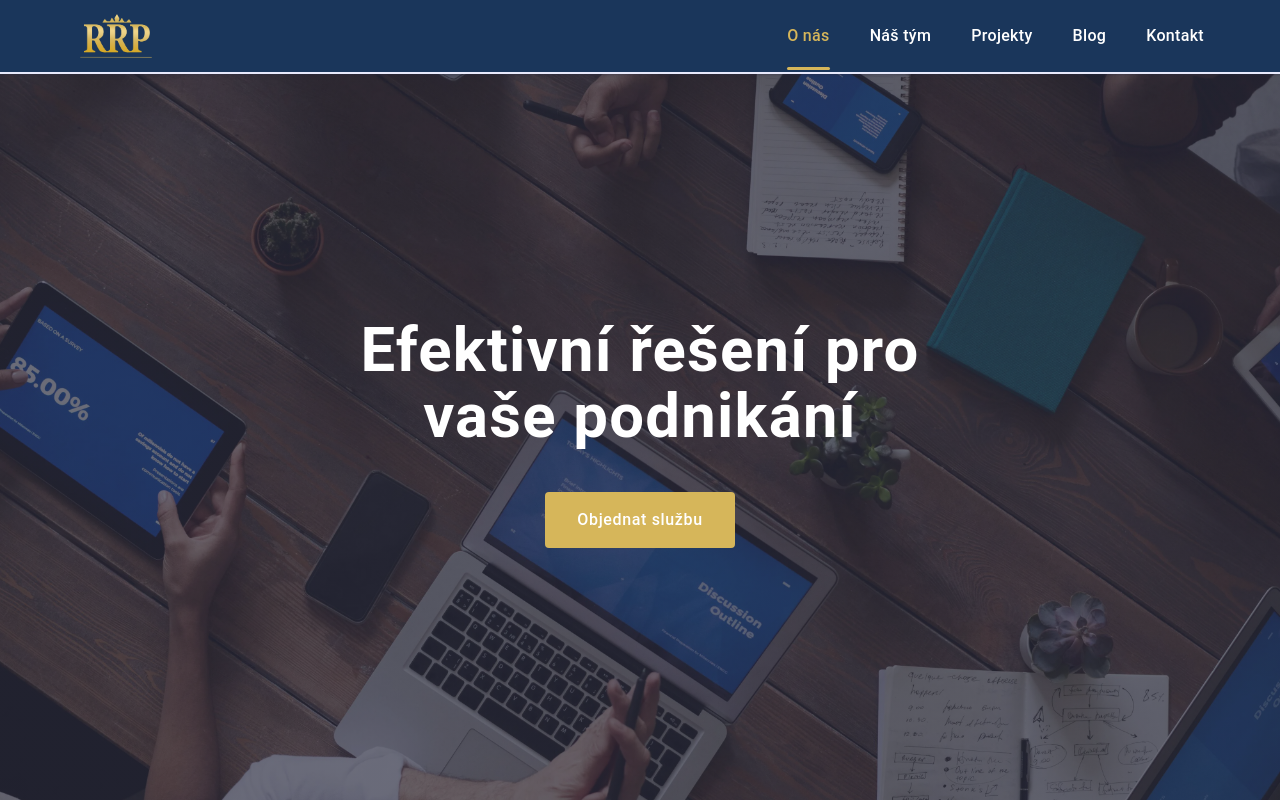
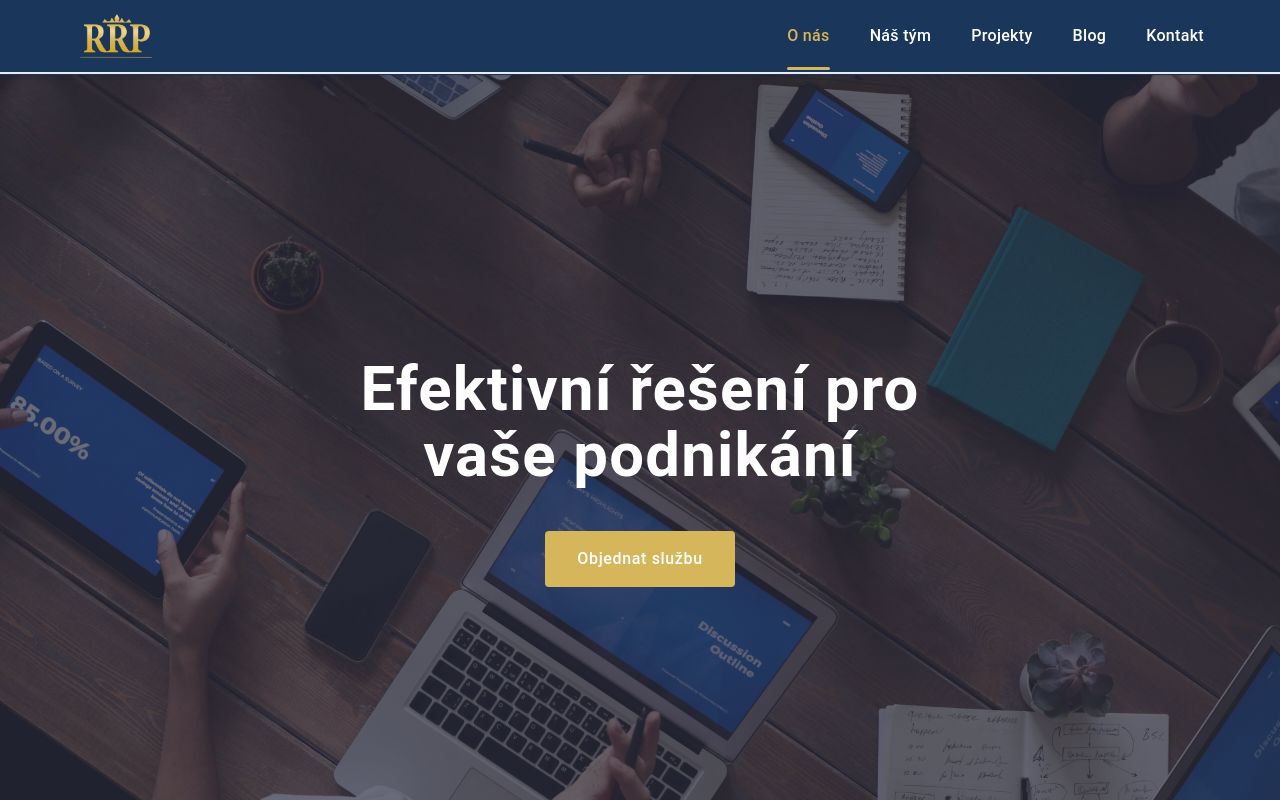
Before and after one commit to svitlanahavrylets/RRP, a React (Vite) app: page / in a window 1280 px wide. Shown: the top 800 px of the page. Built offline with nearby package versions, Linux system fonts and the light colour scheme.

Commit message:
update3 height hero img

```diff
--- a/src/page/HomePage/HomePage.jsx
+++ b/src/page/HomePage/HomePage.jsx
@@ -8,15 +8,26 @@ const HomePage = () => {
   const [isModalOpen, setIsModalOpen] = useState(false);
 
   useEffect(() => {
-    const setVh = () => {
-      const vh = window.innerHeight * 0.01;
-      document.documentElement.style.setProperty("--vh", `${vh}px`);
+    const setRealHeight = () => {
+      const height = window.innerHeight;
+      document.documentElement.style.setProperty(
+        "--real-height",
+        `${height}px`
+      );
+      if (window.innerWidth < 768) {
+        const height = document.documentElement.clientHeight;
+        document.documentElement.style.setProperty(
+          "--real-height",
+          `${height}px`
+        );
+      }
     };
 
-    setVh();
-    window.addEventListener("resize", setVh);
+    setRealHeight(); // встановити при першому завантаженні
 
-    return () => window.removeEventListener("resize", setVh);
+    // необов’язково оновлювати при resize, якщо хочеш фіксовану
+    // window.addEventListener("resize", setRealHeight);
+    // return () => window.removeEventListener("resize", setRealHeight);
   }, []);
 
   const handleOpenModal = () => setIsModalOpen(true);
--- a/src/page/HomePage/HomePage.module.css
+++ b/src/page/HomePage/HomePage.module.css
@@ -1,7 +1,10 @@
 .heroImage {
-  width: 100%;
-  height: 100svh;
-  height: calc(var(--vh, 1vh) * 100); /* fallback */
+  display: flex;
+  flex-direction: column;
+  align-items: center;
+  justify-content: center;
+  color: var(--primary-color-white);
+  text-align: center;
   background-color: var(--secondary-color-2);
   background-repeat: no-repeat;
   background-size: cover;
@@ -14,16 +17,10 @@
   margin-right: auto;
   margin-left: auto;
   max-width: 320px;
-  margin-top: 0; /* прибираємо щоб не стрибало */
-  display: flex;
-  align-items: center;
-  justify-content: center;
-}
+  padding: 72px 0;
+  margin-top: 30px;
 
-.heroWrapper {
-  padding: 72px 16px; /* або щось типу padding-inline + block */
-  text-align: center;
-  color: #ffffff;
+  height: var(--real-height);
 }
 
 .heroTitle {
@@ -57,15 +54,12 @@
 @media screen and (min-width: 768px) {
   .heroImage {
     max-width: 768px;
+    padding: 112px 0;
     background-image: linear-gradient(
         rgba(46, 47, 66, 0.7),
         rgba(46, 47, 66, 0.7)
       ),
       url("../../assets/tablet.webp");
-  }
-
-  .heroWrapper {
-    padding: 112px 24px;
   }
 
   .heroTitle {
@@ -79,15 +73,13 @@
 @media screen and (min-width: 1158px) {
   .heroImage {
     max-width: 1440px;
+    padding: 188px 0;
     background-image: linear-gradient(
         rgba(46, 47, 66, 0.7),
         rgba(46, 47, 66, 0.7)
       ),
       url("../../assets/desktop.webp");
-  }
-
-  .heroWrapper {
-    padding: 188px 24px;
+    margin-top: 39px;
   }
 
   .heroTitle {
```
